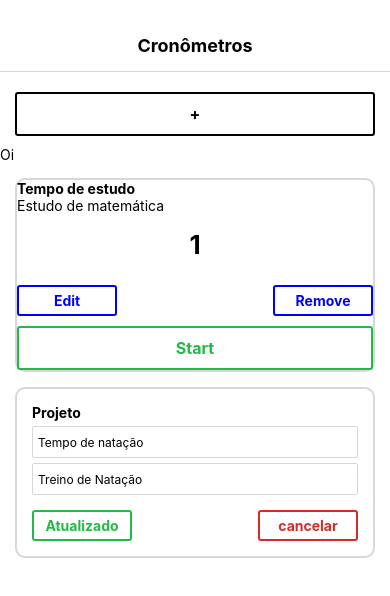
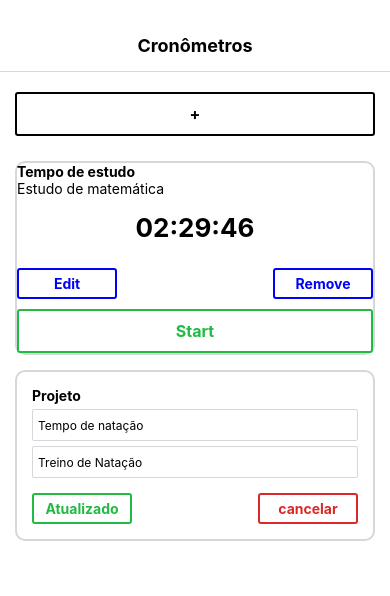
Before and after one commit to lucaspere/time-tracking-app, a React Native app: screen / in a window 390 px wide. Shown: the top 596 px of the page. Built offline with nearby package versions, Linux system fonts and the light colour scheme.

Commit message:
terminando a estrutura estática do timer-tracking

```diff
--- a/components/EditableTimer.js
+++ b/components/EditableTimer.js
@@ -20,7 +20,6 @@ const EditableTimer = ({
 
    return (
       <View>
-         <Text>Oi</Text>
          <Timer
             id={id}
             title={title}
--- a/components/Timer.js
+++ b/components/Timer.js
@@ -2,14 +2,15 @@ import React from 'react';
 import { StyleSheet, View, Text } from 'react-native';
 
 import TimerButton from './TimerButton';
+import { millisecondsToHuman } from '../utils/TimerUtils';
 
 const Timer = ({ title, project, elapsed }) => {
-
+   const elapsedString = millisecondsToHuman(elapsed)
    return (
       <View style={styles.timerContainer}>
          <Text style={styles.title}>{title}</Text>
          <Text>{project}</Text>
-         <Text style={styles.elapsedTime}>1</Text>
+         <Text style={styles.elapsedTime}>{elapsedString}</Text>
          <View style={styles.buttonGroup}>
             <TimerButton color="blue" small title="Edit" />
             <TimerButton color="blue" small title="Remove" />
@@ -38,6 +39,12 @@ const styles = StyleSheet.create({
       textAlign: 'center',
       paddingVertical: 15,
    },
+   elapsedTime: {
+      fontSize: 26,
+      fontWeight: 'bold',
+      textAlign: 'center',
+      paddingVertical: 15
+   },
    buttonGroup: {
       flexDirection: 'row',
       justifyContent: 'space-between',
--- a/utils/TimerUtils.js
+++ b/utils/TimerUtils.js
@@ -1,6 +1,6 @@
-import uuidv4 from 'uuid/v4';
+import {uuid} from 'uuidv4';
 
- const millisecondsToHuman = ms => {
+export const millisecondsToHuman = ms => {
    const seconds = Math.floor((ms / 1000) % 60);
    const minutes = Math.floor((ms / 1000 / 60) % 60);
    const hours = Math.floor((ms / 1000 / 60 / 60) % 60);
@@ -9,7 +9,7 @@ import uuidv4 from 'uuid/v4';
       pad(hours.toString(), 2),
       pad(minutes.toString(), 2),
       pad(seconds.toString(), 2),
-    ].join(':');
+   ].join(':');
 
    return humanized;
 };
@@ -17,7 +17,7 @@ import uuidv4 from 'uuid/v4';
 const pad = (numberString, size) => {
    let padded = numberString;
 
-   while(padded.length < size) {
+   while (padded.length < size) {
       padded = `0${padded}`;
    }
 
@@ -28,8 +28,8 @@ export const newTimer = (attrs = {}) => {
    const timer = {
       title: attrs.title || 'Cronômetro',
       project: attrs.project || 'Projeto',
-      id: uuidv4(),
+      id: uuid(),
       elapsed: 0,
       isRunning: false
    };
-})
+}
```
